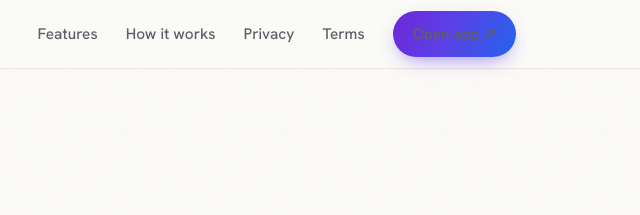
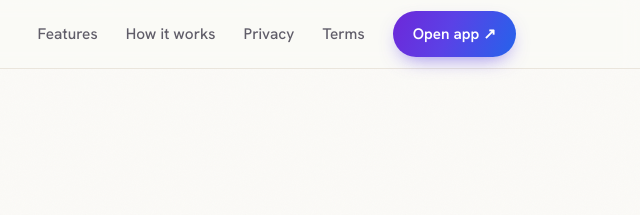
Before and after one commit to elGuille/postsocial, a plain HTML site: page index.html in a window 1280 px wide. Shown: the top 215 px of the page, 640-1280 px from the left. Drawn offline with nearby package versions, Linux system fonts and the light colour scheme.

Commit message:
style: fix Open app button text color

```diff
--- a/index.html
+++ b/index.html
@@ -47,7 +47,7 @@
   .nav-links a:hover{color:var(--ink)}
   .btn{display:inline-flex;align-items:center;gap:7px;font-weight:600;font-family:"Hanken Grotesk";
     padding:11px 20px;border-radius:999px;font-size:.95rem;transition:transform .15s ease,box-shadow .2s ease}
-  .btn-primary{background:var(--grad);color:#fff;box-shadow:0 8px 20px -8px rgba(91,65,230,.7)}
+  .btn-primary, .nav-links a.btn-primary {background:var(--grad);color:#fff;box-shadow:0 8px 20px -8px rgba(91,65,230,.7)}
   .btn-primary:hover{transform:translateY(-1px);box-shadow:0 12px 26px -8px rgba(91,65,230,.8)}
   .btn-ghost{border:1px solid var(--line);color:var(--ink);background:var(--card)}
   .btn-ghost:hover{border-color:#cfc8bb}
```
